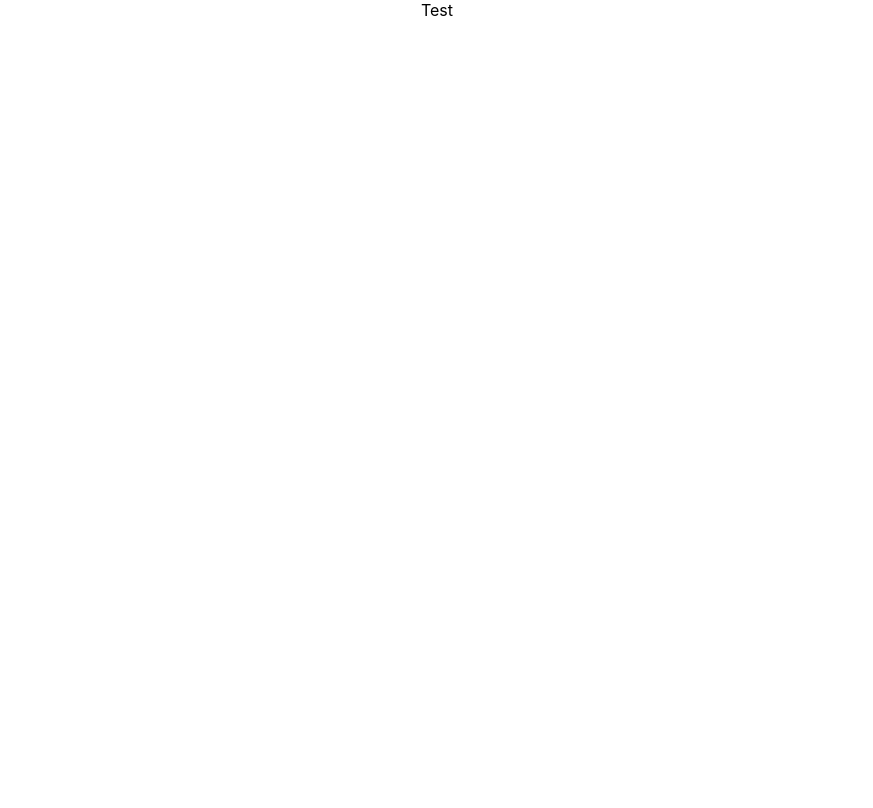
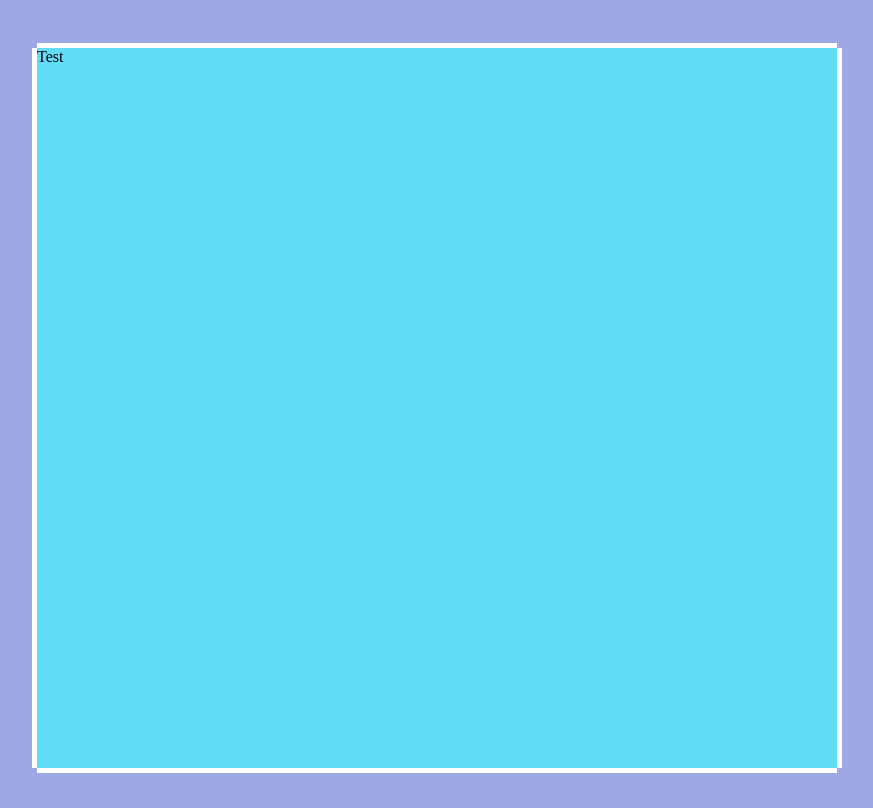
Before and after one commit to simonlyllyyy92/cra_spritesmovement_camera_translate3d, a React (Create React App) app: page / in a window 1280 px wide. Shown: the whole page, without its empty margins (203-1076 px from the left). Built offline with nearby package versions, Linux system fonts and the light colour scheme.

Commit message:
js to ts reform in progress 1

```diff
--- a/src/App.css
+++ b/src/App.css
@@ -1,38 +1,37 @@
-.App {
-  text-align: center;
+.frame {
+  /* This is just for Pen decoration */
+  width: calc(var(--pixel-size) * 160);
+  height: calc(var(--pixel-size) * 144);
+  outline: var(--pixel-size) solid #fff;
+  z-index:1;
+  position:relative;
 }
 
-.App-logo {
-  height: 40vmin;
-  pointer-events: none;
+/*Setting up the corner style*/
+.corner_topleft,
+.corner_topright,
+.corner_bottomleft,
+.corner_bottomright {
+   position: absolute;
+   width: var(--pixel-size);
+   height: var(--pixel-size);
+   background: var(--bg);
+   z-index:2;
 }
 
-@media (prefers-reduced-motion: no-preference) {
-  .App-logo {
-    animation: App-logo-spin infinite 20s linear;
-  }
+.corner_topleft {
+  top: calc(var(--pixel-size) * -1);
+  left: calc(var(--pixel-size) * -1);
 }
-
-.App-header {
-  background-color: #282c34;
-  min-height: 100vh;
-  display: flex;
-  flex-direction: column;
-  align-items: center;
-  justify-content: center;
-  font-size: calc(10px + 2vmin);
-  color: white;
+.corner_topright {
+  top: calc(var(--pixel-size) * -1);
+  right: calc(var(--pixel-size) * -1);
 }
-
-.App-link {
-  color: #61dafb;
+.corner_bottomleft {
+  bottom: calc(var(--pixel-size) * -1);
+  left: calc(var(--pixel-size) * -1);
 }
-
-@keyframes App-logo-spin {
-  from {
-    transform: rotate(0deg);
-  }
-  to {
-    transform: rotate(360deg);
-  }
+.corner_bottomright {
+  bottom: calc(var(--pixel-size) * -1);
+  right: calc(var(--pixel-size) * -1);
 }
--- a/src/App.tsx
+++ b/src/App.tsx
@@ -1,11 +1,14 @@
-import React from 'react';
 import './App.css';
+import {Camera} from './components/camera'
 
 function App() {
-
   return (
-    <div className="App">
-      Test
+    <div className="frame">
+      <div className="corner_topleft"></div>
+      <div className="corner_topright"></div>
+      <div className="corner_bottomleft"></div>
+      <div className="corner_bottomright"></div>
+      <Camera />
     </div>
   );
 }
--- /dev/null
+++ b/src/components/camera/container/camera.tsx
@@ -0,0 +1,9 @@
+import * as React from "react";
+import '../styles/index.css'
+
+const Camera = () => {
+  return <div className = "camera">
+    Test
+  </div>
+}
+export default Camera
--- /dev/null
+++ b/src/components/camera/index.tsx
@@ -0,0 +1,5 @@
+import Camera from './container/camera'
+
+export {
+  Camera
+}
--- /dev/null
+++ b/src/components/camera/styles/index.css
@@ -0,0 +1,11 @@
+.camera {
+    width: calc(var(--pixel-size) * 160);
+    height: calc(var(--pixel-size) * 144);
+    overflow: hidden;
+    background: #61ddf7;
+    position:relative;
+  }
+
+  .pixel-art {
+    image-rendering: pixelated;
+  }
--- /dev/null
+++ b/src/components/map/styles/index.css
@@ -0,0 +1,10 @@
+.map {
+    image-rendering: pixelated;
+    /* background-image: url("https://assets.codepen.io/21542/CameraDemoMap.png"); */
+    background-size: 100%;
+    position: relative;
+  }
+
+  .pixel-art {
+    image-rendering: pixelated;
+  }
--- a/src/index.css
+++ b/src/index.css
@@ -1,13 +1,31 @@
-body {
-  margin: 0;
-  font-family: -apple-system, BlinkMacSystemFont, 'Segoe UI', 'Roboto', 'Oxygen',
-    'Ubuntu', 'Cantarell', 'Fira Sans', 'Droid Sans', 'Helvetica Neue',
-    sans-serif;
-  -webkit-font-smoothing: antialiased;
-  -moz-osx-font-smoothing: grayscale;
+:root {
+  --pixel-size: 3px;
+  --grid-cell: calc( var(--pixel-size) * 16);
+  --bg: #9fa7e4;
+}
+@media( min-width: 700px ) {
+  :root {
+     --pixel-size: 4px;
+  }
+}
+@media( min-width: 1000px ) {
+  :root {
+     --pixel-size: 5px;
+  }
+}
+/* @media( min-width: 1000px ) {
+  :root {
+     --pixel-size: 5px;
+  }
+} */
+
+html, body {
+  height: 100%;
 }
 
-code {
-  font-family: source-code-pro, Menlo, Monaco, Consolas, 'Courier New',
-    monospace;
+body {
+  background: var(--bg);
+  display: flex;
+  align-items: center;
+  justify-content: center;
 }
```
Also changed, not shown: src/components/map/container/map.tsx (added, +52 -0 lines), src/components/map/index.tsx (added).
